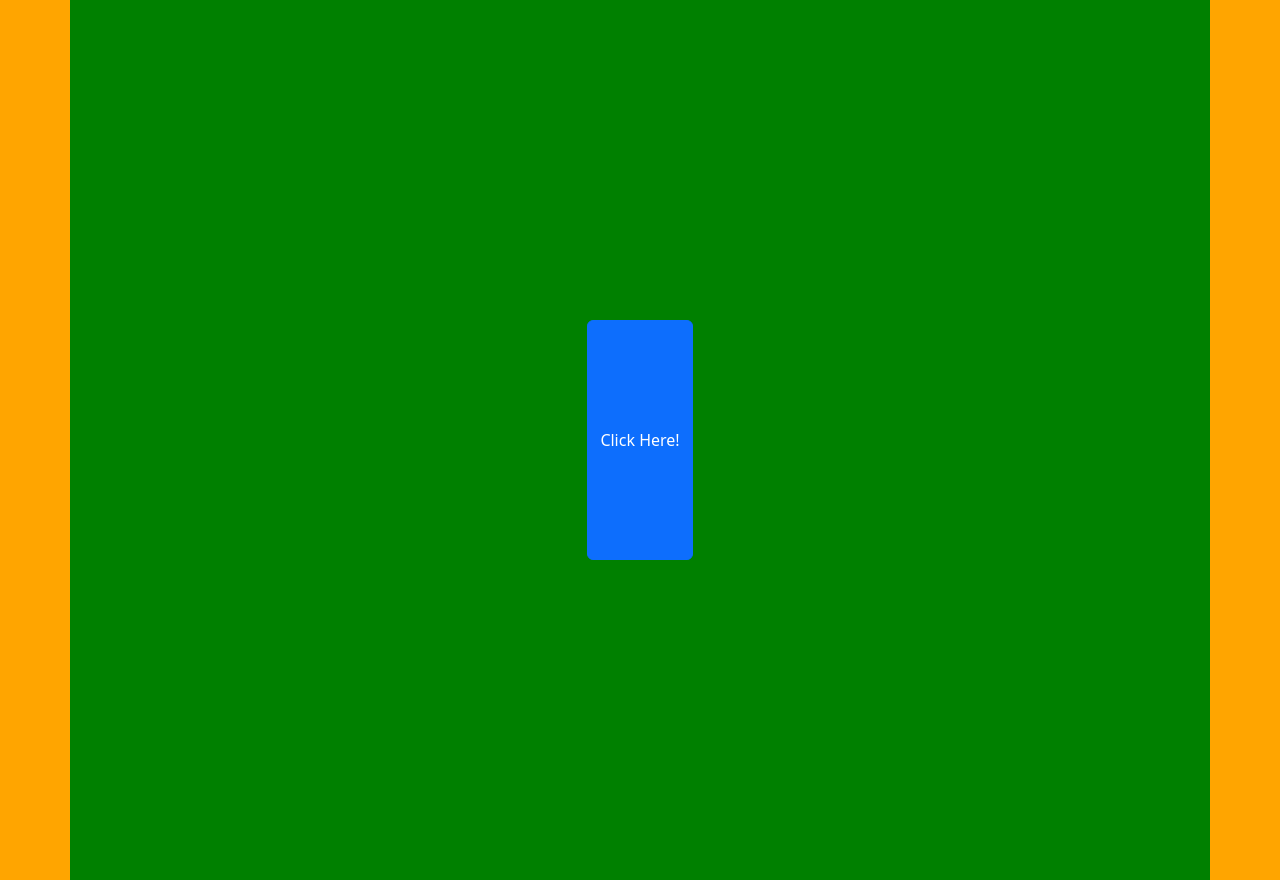
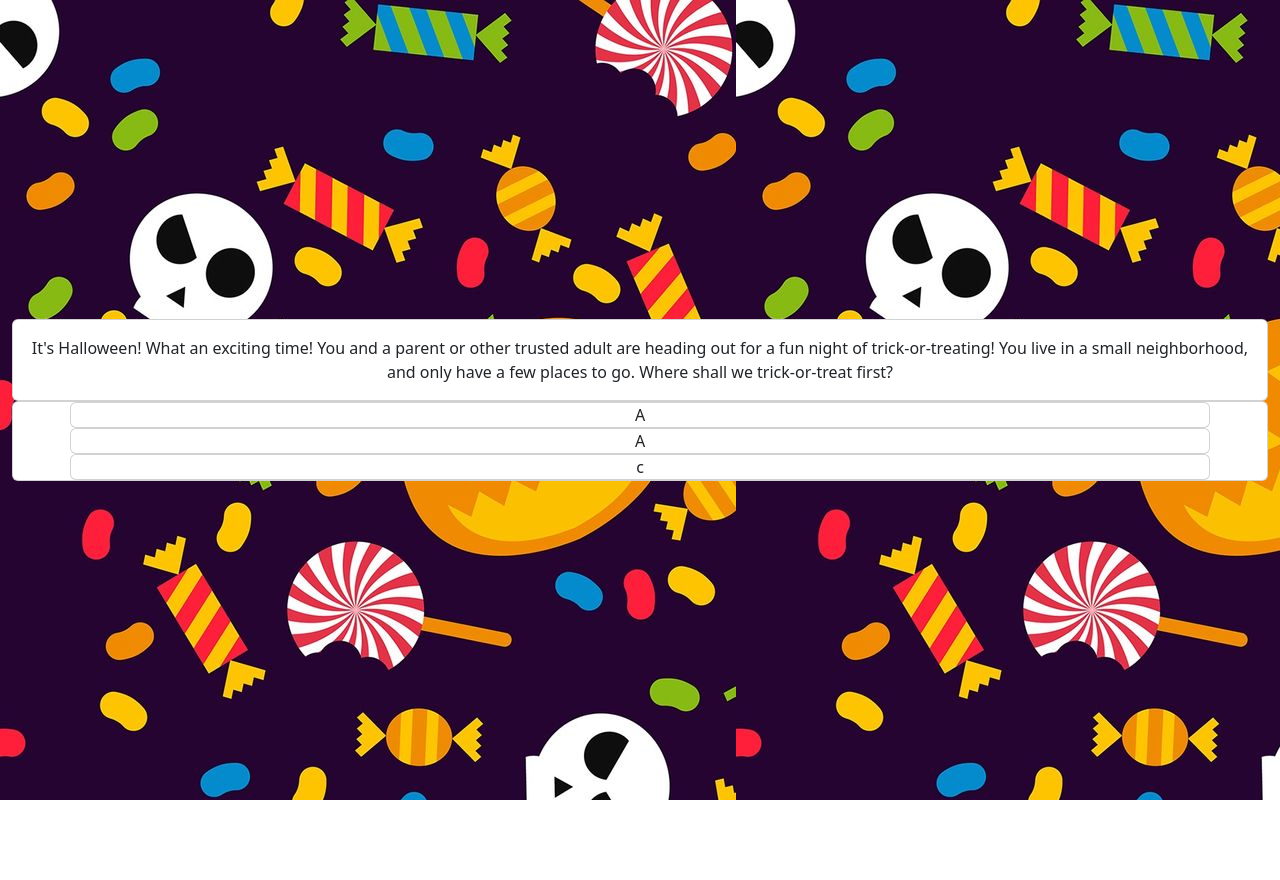
Before and after one commit to IGardocki/halloween-adventure, a React (Create React App) app: page /start in a window 1280 px wide. After the commit the page ends 800 px from the top, so only its background shows below. Built offline with nearby package versions, Linux system fonts and the light colour scheme.

Commit message:
added styling with bootstrap

```diff
--- a/src/App.js
+++ b/src/App.js
@@ -1,13 +1,15 @@
 import logo from './logo.svg';
 import './App.css';
 import { BrowserRouter as Router, Route, Routes } from "react-router-dom";
-import React, {useState} from 'react';
+import React, { useState } from 'react';
 import { HalloweenContext } from './HalloweenContext';
-import {Home} from './Home.jsx'
-import {GetStarted} from './GetStarted.jsx'
+import { Home } from './Home.jsx'
+import { GetStarted } from './GetStarted.jsx'
 import { PlaceOptions } from './PlaceOptions';
 import Styled from 'styled-components'
 import { TrickOrTreating } from './TrickingOrTreating';
+import { Container } from 'react-bootstrap';
+import startBackground from "./images/backgroundImages/startBackground.jpg"
 
 const BackgroundImage = Styled.div`
 display: flex;
@@ -26,25 +28,25 @@ function App() {
   // sets place that user chooses to trick or treat at
   const [chosenPlace, setChosenPlace] = useState('');
 
-  const gettersSetters = {placeOptions, setPlaceOptions, chosenPlace, setChosenPlace};
+  const gettersSetters = { placeOptions, setPlaceOptions, chosenPlace, setChosenPlace };
 
 
   return (
     <HalloweenContext.Provider value={gettersSetters}>
-      <BackgroundImage>
-      <Router>
-        <Routes>
-          <Route path='/' element={<Home/>}/>
-          <Route path='/start' element={<GetStarted/>}/>
-          <Route path='/placeoptions' element={<PlaceOptions/>}/>
-          <Route path='/trickortreat!' element={<TrickOrTreating/>}/>
+      <Container fluid style={{display: "flex", flexDirection: "column", height: "100vh", textAlign: "center", justifyContent: "center", backgroundImage: `url(${startBackground})` }}>
+        <Router>
+          <Routes>
+            <Route path='/' element={<Home />} />
+            <Route path='/start' element={<GetStarted />} />
+            <Route path='/placeoptions' element={<PlaceOptions />} />
+            <Route path='/trickortreat!' element={<TrickOrTreating />} />
 
 
 
-        </Routes>
+          </Routes>
 
-      </Router>
-      </BackgroundImage>
+        </Router>
+      </Container>
     </HalloweenContext.Provider>
 
   );
--- a/src/GetStarted.jsx
+++ b/src/GetStarted.jsx
@@ -1,16 +1,33 @@
 import React from "react";
-import { Container, Row, Col, Button } from "react-bootstrap";
+import { Container, Row, Col, Button, Card } from "react-bootstrap";
 
 export const GetStarted = () => {
 
     return (
+        <>
+            <Card>
+                <Card.Body>
+                    It's Halloween! What an exciting time! You and a parent or other trusted adult are heading out for a fun night of trick-or-treating!
 
-        // <div></div>
-        <Container style={{textAlign: "center", justifyContent: "center", backgroundColor: "green", minHeight: "100vh"}}>
+                    You live in a small neighborhood, and only have a few places to go.
+                    Where shall we trick-or-treat first?
+                </Card.Body>
+            </Card>
+            <Card>
+                <Container>
+                    <Row>
+                        <Card>A</Card>
+                    </Row>
+                    <Row>
+                    <Card>A</Card>
 
-            <Button style={{height: "30vh", marginTop: "40vh", marginBottom: "40vh"}} > Click Here!</Button>
+                    </Row>
+                    <Row>
+                    <Card>c</Card>
+                    </Row>
+                </Container>
+            </Card>
+        </>
 
-
-        </Container>
     )
 }
--- a/src/Home.jsx
+++ b/src/Home.jsx
@@ -1,23 +1,30 @@
 import React from "react";
-import { Container, Row, Col, Button } from "react-bootstrap";
+import { Container, Row, Col, Button, Card, Stack } from "react-bootstrap";
+import startBackground from "./images/backgroundImages/startBackground.jpg"
 import Styled from "styled-components";
+import { useNavigate } from "react-router-dom";
 
 
 export const Home = () => {
 
+const navigate = useNavigate();
+    return (
+        <>
+            <Card>
+                <Card.Body style={{ textAlign: "center" }}>
+                    <Card.Text>
+                        Ready for a spooky Halloween adventure?
+                    </Card.Text>
+                    <Button variant="danger" onClick={()=>{
+                        navigate('/start')
+                    }
 
-    return (
-<Container fluid>
-    <Row><Col>Ready for a spooky Halloween adventure?</Col></Row>
-    <Row>  <Button>Click to get started!</Button></Row>
-</Container>
-
-        //* </div> */}
-        // <Container style={{textAlign: "center", justifyContent: "center", backgroundColor: "green", minHeight: "100vh"}}>
-
-        //     <Button style={{height: "30vh", marginTop: "40vh", marginBottom: "40vh"}} > Click Here!</Button>
+                    }>Click to get started!</Button>
+                </Card.Body>
+            </Card>
+        </>
 
 
-        // </Container>
+
     )
 }
```
Also changed, not shown: src/images/backgroundImages/startBackground.jpg (added).
